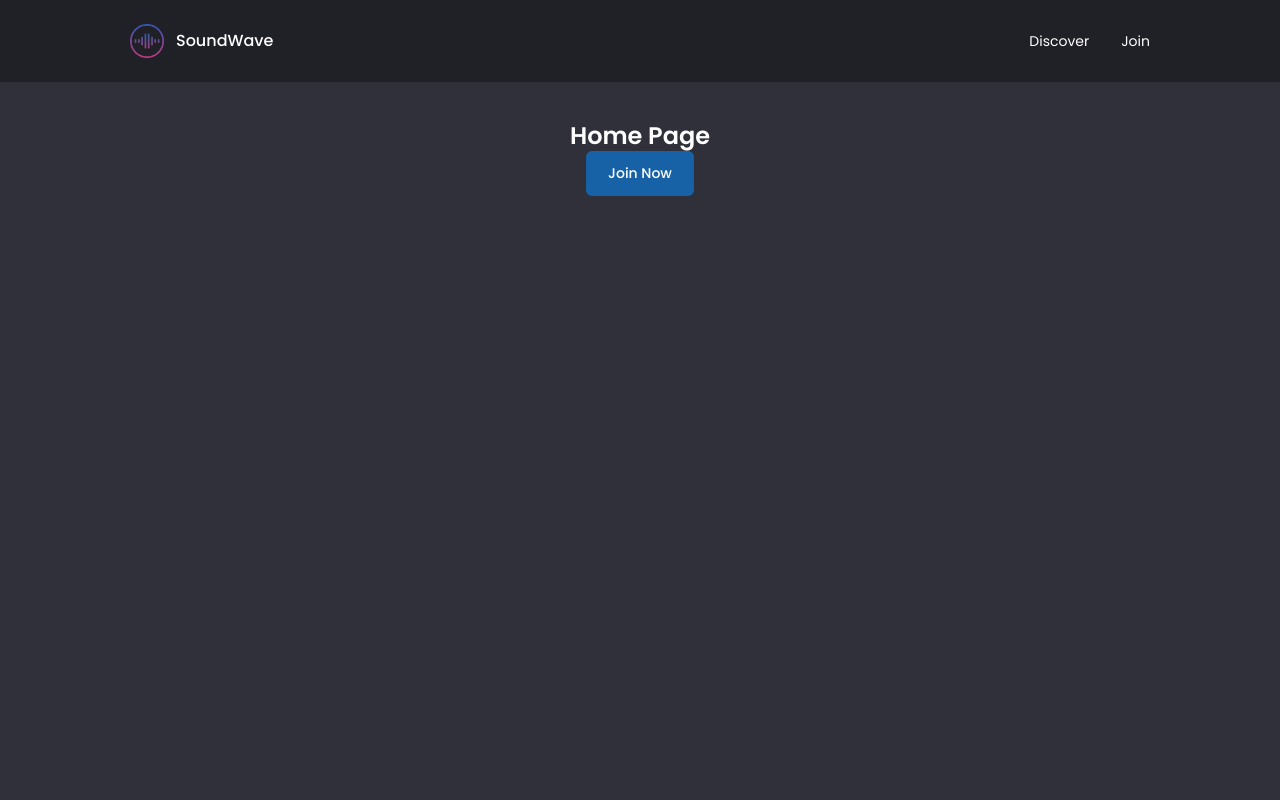
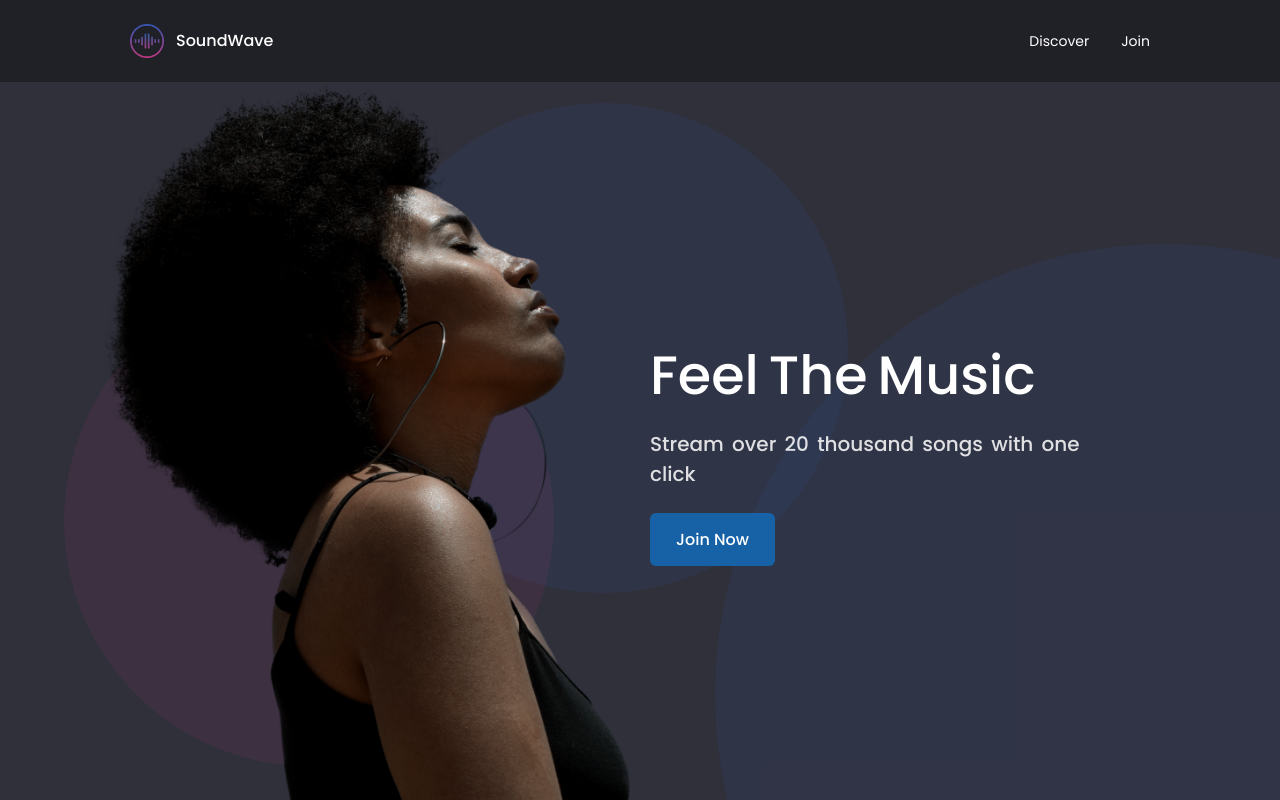
Before and after one commit to Charlottedoulcet/soundwave, a React (Vite) app: page / in a window 1280 px wide. Built offline with nearby package versions, Linux system fonts and the light colour scheme.

Commit message:
feat(home): implement Home page section
- Add Home page JSX structure
- Apply Home page styles to match design mockups
- Integrate Button component as primary CTA linking to Join page

```diff
--- a/src/App.jsx
+++ b/src/App.jsx
@@ -1,35 +1,38 @@
-import { BrowserRouter, Routes, Route, useLocation } from "react-router-dom";
-
+import { BrowserRouter, Routes, Route } from "react-router-dom";
 import Navbar from "./components/Navbar/Navbar";
 import Footer from "./components/Footer/Footer";
-
 import Home from "./pages/Home/Home";
 import Discover from "./pages/Discover/Discover";
 import Join from "./pages/Join/Join";
 
-const AppLayout = () => {
-  const { pathname } = useLocation();
-  const showFooter = pathname === "/discover" || pathname === "/join";
-
-  return (
-    <div className="app-layout">
-      <Navbar />
-      <main className="app-main">
-        <Routes>
-          <Route path="/" element={<Home />} />
-          <Route path="/discover" element={<Discover />} />
-          <Route path="/join" element={<Join />} />
-        </Routes>
-      </main>
-      {showFooter && <Footer />}
-    </div>
-  );
-};
-
 const App = () => {
   return (
     <BrowserRouter>
-      <AppLayout />
+      <Navbar />
+      <Routes>
+        <Route
+          path="/"
+          element={<Home />}
+        />
+        <Route
+          path="/discover"
+          element={
+            <>
+              <Discover />
+              <Footer />
+            </>
+          }
+        />
+        <Route
+          path="/join"
+          element={
+            <>
+              <Join />
+              <Footer />
+            </>
+          }
+        />
+      </Routes>
     </BrowserRouter>
   );
 };
--- a/src/assets/styles/global.css
+++ b/src/assets/styles/global.css
@@ -3,38 +3,27 @@
 :root {
   --color-background: #2f303a;
   --color-header-footer: #202027;
-
   --color-button-bg: #1762a7;
   --color-button-hover: #2180d8;
   --color-button-focus: #2796ff;
-
   --color-circle-1: rgba(188, 58, 128, 0.1);
   --color-circle-2: rgba(52, 87, 178, 0.1);
-
   --color-nav-hover: #202027;
-
   --color-border-input: #2e3852;
   --color-border-input-focus: #596da0;
-
   --color-accent: #2796ff;
   --color-white: #ffffff;
   --color-error: #ff4757;
-
-  --gradient: linear-gradient(90deg, #e91e63 0%, #9c27b0 25%, #2196f3 50%, #00bcd4 75%, #ffeb3b 100%);
-
   --font-primary: "Poppins", sans-serif;
-
   --font-size-small: 1rem;
   --font-size-base: 1.2rem;
   --font-size-medium: 1.5rem;
   --font-size-large: 2rem;
   --font-size-xlarge: 3rem;
-
   --spacing-small: 1rem;
   --spacing-medium: 2rem;
   --spacing-large: 3rem;
   --spacing-xlarge: 5rem;
-
   --transition-fast: 0.2s ease;
   --transition-normal: 0.3s ease;
   --transition-slow: 0.5s ease;
@@ -49,6 +38,7 @@
 html {
   font-size: 62.5%;
   scroll-behavior: smooth;
+  overflow: hidden;
 }
 
 body {
@@ -59,6 +49,7 @@ body {
   line-height: 1.6;
   -webkit-font-smoothing: antialiased;
   -moz-osx-font-smoothing: grayscale;
+  overflow: hidden;
 }
 
 a {
@@ -114,23 +105,6 @@ h6 {
   line-height: 1.2;
 }
 
-::-webkit-scrollbar {
-  width: 10px;
-}
-
-::-webkit-scrollbar-track {
-  background: var(--color-header-footer);
-}
-
-::-webkit-scrollbar-thumb {
-  background: var(--color-button-bg);
-  border-radius: 5px;
-}
-
-::-webkit-scrollbar-thumb:hover {
-  background: var(--color-button-hover);
-}
-
 .container {
   max-width: 1440px;
   margin: 0 auto;
@@ -145,6 +119,7 @@ html,
 body,
 #root {
   height: 100%;
+  overflow: hidden;
 }
 
 .app-layout {
@@ -152,7 +127,3 @@ body,
   display: flex;
   flex-direction: column;
 }
-
-.app-main {
-  flex: 1;
-}
--- a/src/pages/Home/Home.css
+++ b/src/pages/Home/Home.css
@@ -0,0 +1,114 @@
+.home-page {
+  width: 100%;
+  max-width: 100%;
+  height: calc(100vh - 80px);
+  min-height: calc(100vh - 80px);
+  display: flex;
+  align-items: center;
+  position: relative;
+  overflow: hidden;
+  padding: 0;
+  margin: 0;
+  box-sizing: border-box;
+}
+
+.home-container {
+  width: 100%;
+  max-width: 100%;
+  height: 100%;
+  padding: 0 2rem;
+  display: grid;
+  grid-template-columns: 1fr 1fr;
+  gap: 2rem;
+  align-items: center;
+  position: relative;
+  z-index: 10;
+  box-sizing: border-box;
+}
+
+.home-image {
+  position: relative;
+  display: flex;
+  justify-content: flex-end;
+  align-items: flex-end;
+  height: 100%;
+  padding-left: 4rem;
+  box-sizing: border-box;
+}
+
+.home-image img {
+  width: 100%;
+  max-width: 530px;
+  height: auto;
+  max-height: 100vh;
+  object-fit: contain;
+  position: relative;
+  z-index: 5;
+  display: block;
+  margin: 0;
+  padding: 0;
+  margin-bottom: 0px;
+}
+
+.home-hero {
+  display: flex;
+  flex-direction: column;
+  gap: 2.4rem;
+  align-items: flex-start;
+  justify-content: center;
+  padding-right: 2rem;
+  box-sizing: border-box;
+}
+
+.home-title {
+  font-size: 5.4rem;
+  font-weight: 500;
+  line-height: 1.1;
+  margin: 0;
+  word-spacing: -0.4rem;
+}
+
+.home-subtitle {
+  font-size: 2rem;
+  font-weight: 450;
+  line-height: 1.5;
+  color: rgba(255, 255, 255, 0.85);
+  margin: 0;
+  max-width: 450px;
+  word-spacing: 0.3rem;
+}
+
+.circle {
+  position: absolute;
+  border-radius: 50%;
+  pointer-events: none;
+}
+
+.circle-1 {
+  width: 490px;
+  height: 490px;
+  background: var(--color-circle-1);
+  top: 61%;
+  left: 5%;
+  transform: translateY(-50%);
+  z-index: 1;
+}
+
+.circle-2 {
+  width: 490px;
+  height: 490px;
+  background: var(--color-circle-2);
+  top: 37%;
+  left: 28%;
+  transform: translateY(-50%);
+  z-index: 2;
+}
+
+.circle-3 {
+  width: 900px;
+  height: 900px;
+  background: var(--color-circle-2);
+  bottom: -342px;
+  right: -335px;
+  z-index: 1;
+}
--- a/src/pages/Home/Home.jsx
+++ b/src/pages/Home/Home.jsx
@@ -1,16 +1,34 @@
 import { Link } from "react-router-dom";
-import Button from "../../components/Button/button";
+import Button from "../../components/Button/Button";
+import "./Home.css";
+import girlImage from "../../assets/images/landing-page-girl.png";
 
 const Home = () => {
   return (
-    <div style={{ padding: "4rem", textAlign: "center" }}>
-      <h1>Home Page</h1>
-
-      <Link to="/join">
-        <Button variant="primary" size="md">
-          Join Now
-        </Button>
-      </Link>
+    <div className="home-page">
+      <div className="home-container">
+        <div className="home-image">
+          <img
+            src={girlImage}
+            alt="Girl with headphones"
+          />
+        </div>
+        <div className="home-hero">
+          <h1 className="home-title">Feel The Music</h1>
+          <p className="home-subtitle">Stream over 20 thousand songs with one click</p>
+          <Link to="/join">
+            <Button
+              variant="primary"
+              size="lg"
+            >
+              Join Now
+            </Button>
+          </Link>
+        </div>
+      </div>
+      <div className="circle circle-1"></div>
+      <div className="circle circle-2"></div>
+      <div className="circle circle-3"></div>
     </div>
   );
 };
```
